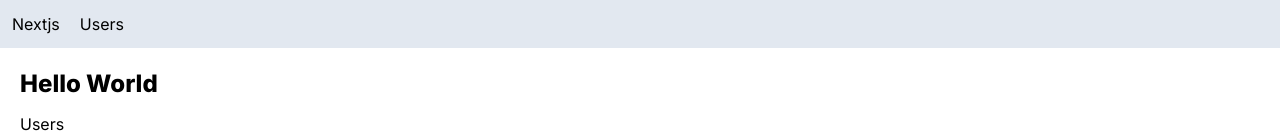
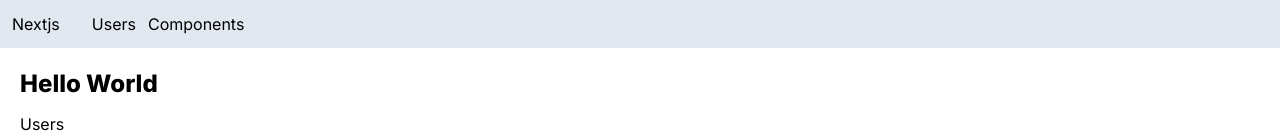
Before and after one commit to BirhanuAsmamaw/Next.js-App, a Next.js app: page / in a window 1280 px wide. Shown: the top 134 px of the page. Built offline with nearby package versions, Linux system fonts and the light colour scheme.

Commit message:
changes to different pages

```diff
--- a/app/Navbar.tsx
+++ b/app/Navbar.tsx
@@ -3,9 +3,10 @@ import React from 'react'
 
 const Navbar = () => {
   return (
-    <div className=' flex bg-slate-200 p-3 '>
+    <div className=' flex bg-slate-200 p-3 gap-3'>
         <Link href= '/' className='mr-5' >Nextjs</Link>
         <Link href= '/users' className='' >Users</Link>
+        <Link href='/components'>Components</Link>
     </div>
   )
 }
--- /dev/null
+++ b/app/error.tsx
@@ -0,0 +1,16 @@
+'use client';
+import React from 'react'
+
+interface Props{
+    error: Error
+}
+
+function ErrorPage({error}: Props) {
+  return (
+    <div>
+       An unexpected Error has occured!
+    </div>
+  )
+}
+
+export default ErrorPage
```
